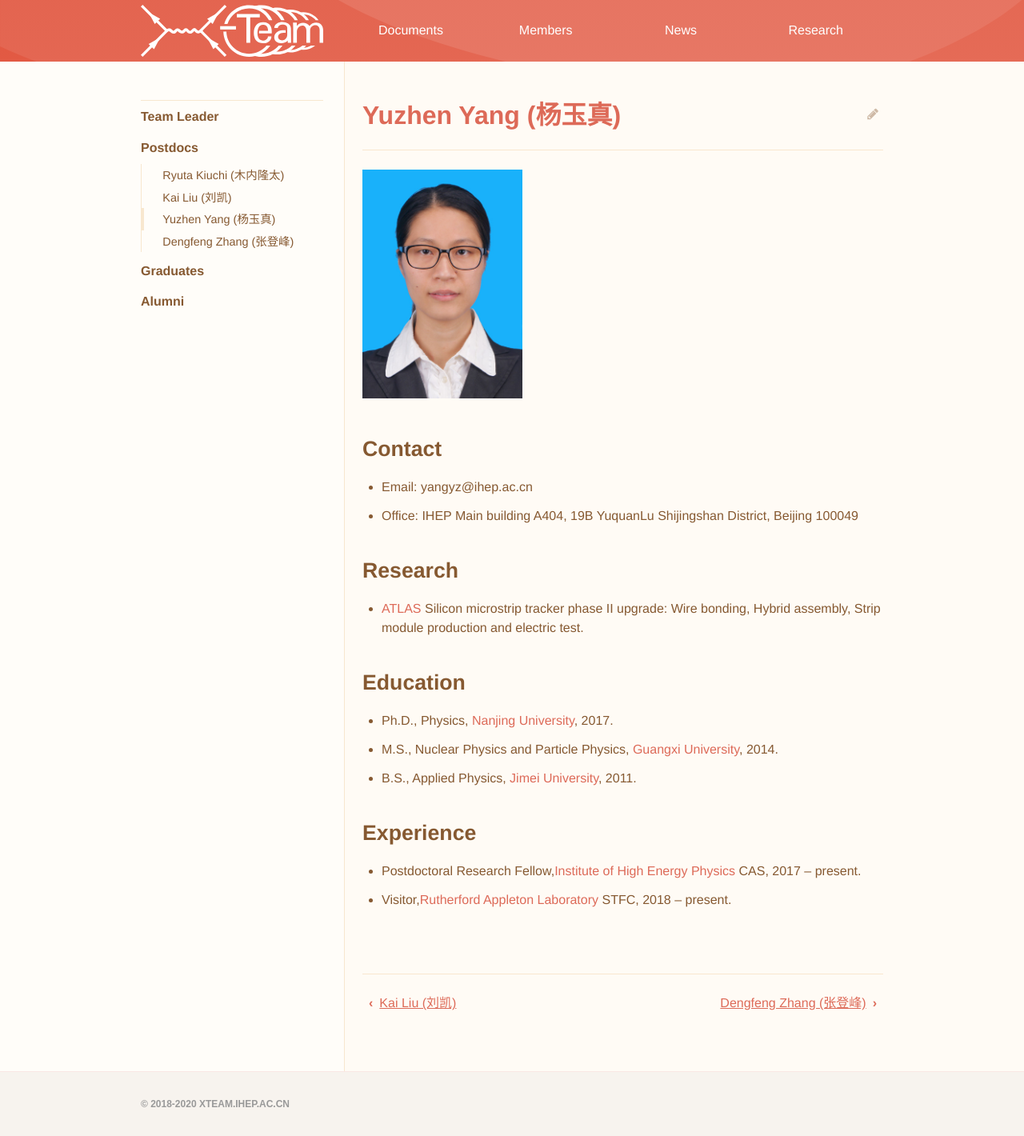
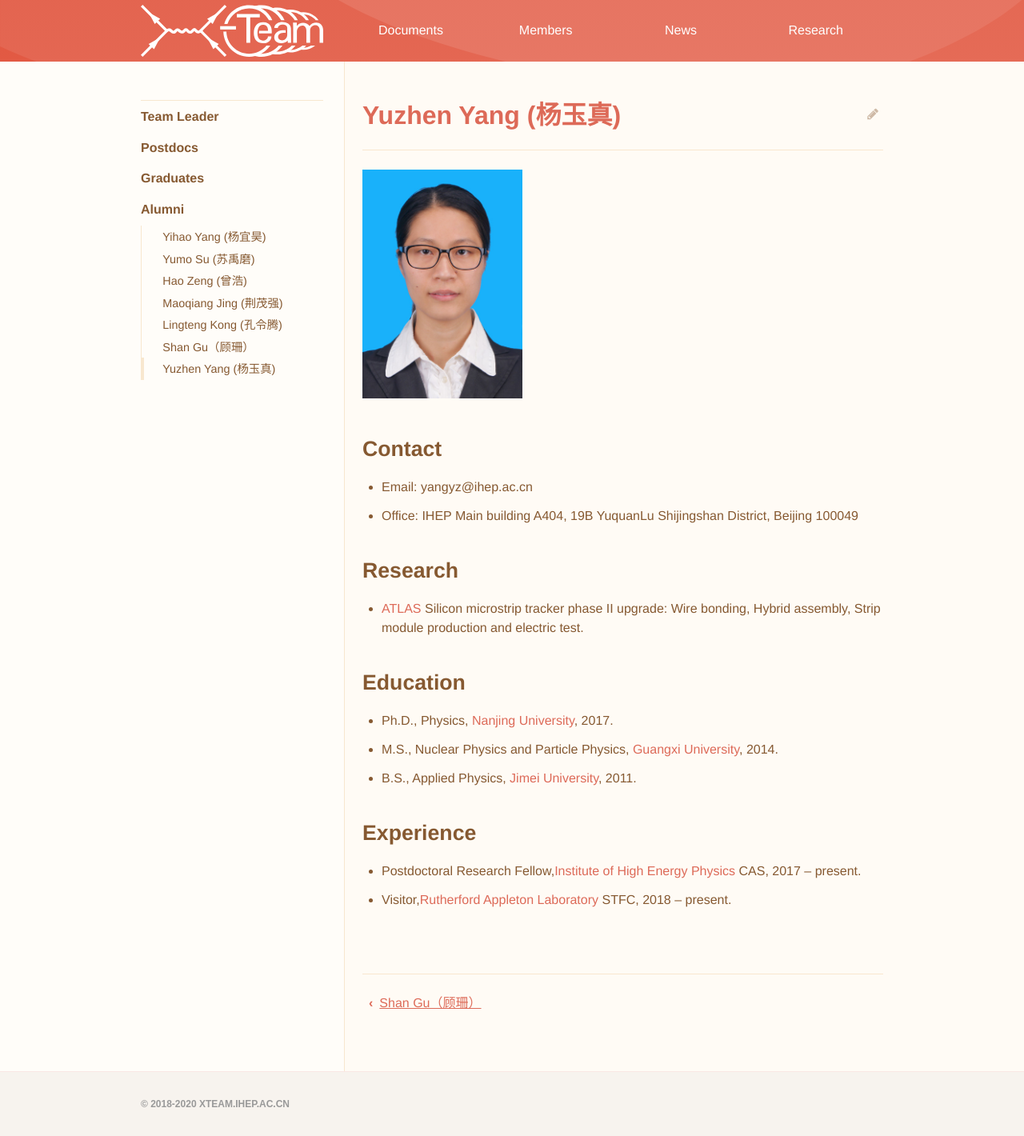
Before and after one commit to dt-np/xteam, a Jekyll site: the page built from _members/Yuzhen_Yang.md, in a window 1280 px wide. Shown: the whole page at 80% size. Built offline with Jekyll 4.4.1, drawn with Linux system fonts in a browser that asks for light colours.

Commit message:
Update members.yml
Yuzhen Graduate

```diff
--- a/_data/members.yml
+++ b/_data/members.yml
@@ -6,7 +6,6 @@
   pages:
     - Ryuta_Kiuchi
     - Kai_Liu
-    - Yuzhen_Yang
     - Dengfeng_Zhang
 
 - title: Graduates
@@ -26,3 +25,4 @@
     - Maoqiang_Jing
     - Lingteng_Kong
     - Shan_Gu
+    - Yuzhen_Yang
```
